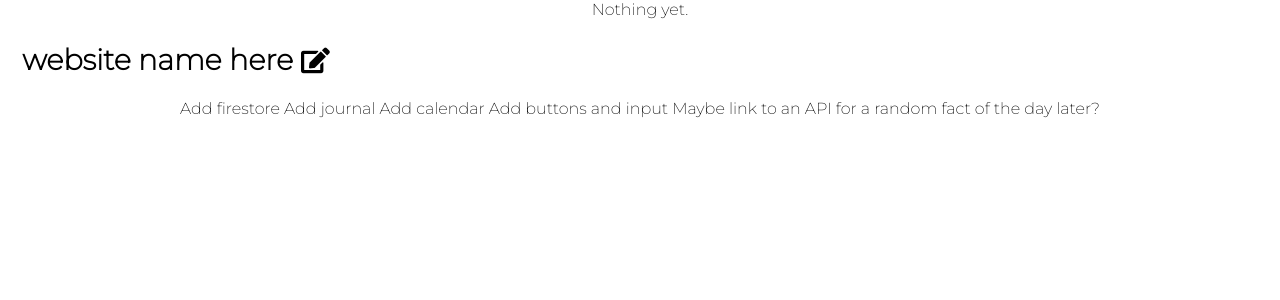
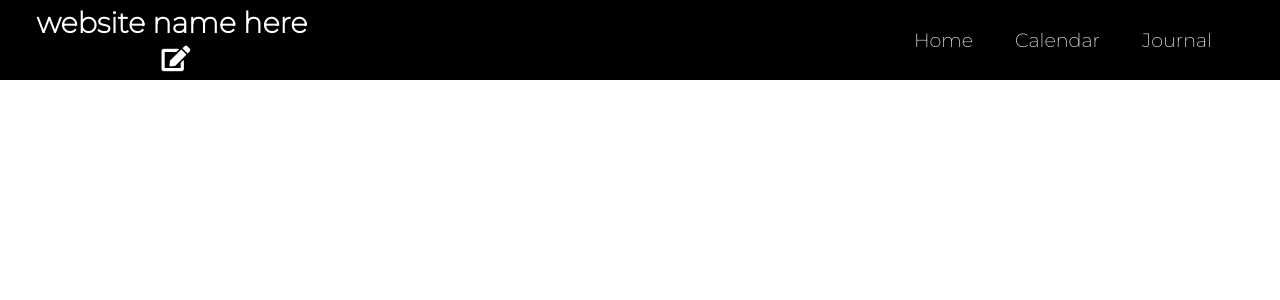
Before and after one commit to DALI-mini-webdev/final-project-bobcats-group-4, a React (Create React App) app: page / in a window 1280 px wide. Shown: the top 300 px of the page. Built offline with nearby package versions, Linux system fonts and the light colour scheme.

Commit message:
working navbar

```diff
--- a/src/App.css
+++ b/src/App.css
@@ -1,8 +1,5 @@
 .App {
   text-align: center;
-}
-
-* {
   box-sizing: border-box;
   margin: 0;
   padding: 0;
--- a/src/App.js
+++ b/src/App.js
@@ -8,14 +8,7 @@ function App() {
 
   return (
     <div className="App">
-     <p>Nothing yet.
      <Navbar />
-     Add firestore
-     Add journal
-     Add calendar
-     Add buttons and input
-     Maybe link to an API for a random fact of the day later?
-     </p>
     </div>
   );
 }
--- a/src/components/Navbar/Navbar.css
+++ b/src/components/Navbar/Navbar.css
@@ -1,7 +1,7 @@
 /*used React Navbar Tutorial on youtube for this code*/
 
 .NavbarItems {
-    background: linear-gradient( 90deg, rgb(black)100%);
+    background: black;
     height: 80px;
     display: flex;
     justify-content: center;
@@ -9,8 +9,8 @@
     font-size: 1.2rem;
 }
 
-.navar-logo {
-    color: #fff;
+.navbar-logo {
+    color: white;
     justify-self: start;
     margin-left: 20px;
     cursor: pointer;
@@ -39,7 +39,7 @@
 }
 
 .nav-links:hover {
-    background-color: lightgrey;
+    background-color: grey;
     border-radius: 4px;
     transition: all 0.2s ease-out;
 }
@@ -68,7 +68,7 @@
         transition: all 0.5s ease;
     }
     .nav-menu.active {
-        background: lightgray;
+        background: grey;
         left: 0;
         opacity: 1;
         transition: all 0.5s ease;
--- a/src/components/Navbar/Navbar.js
+++ b/src/components/Navbar/Navbar.js
@@ -1,11 +1,11 @@
 /*used React Navbar Tutorial on youtube for this code*/
 
-import React, { Compoent, Component } from 'react';
+import React, { Component } from 'react';
 import { MenuItems } from "./MenuItems";
 import './Navbar.css';
 
 class Navbar extends Component {
-    state = { clicked: false}
+    state = { clicked: false }
 
     handleClick = () => {
         this.setState({ clicked: !this.state.clicked })
@@ -37,4 +37,4 @@ class Navbar extends Component {
     }
 }
 
-export default Navbar
+export default Navbar;
```
Also changed, not shown: src/components/Navbar/MenuItems.js (line endings or trailing spaces), 1 other file (tests, documents, lock files or other folders).
